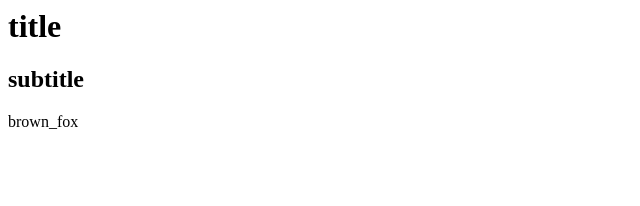
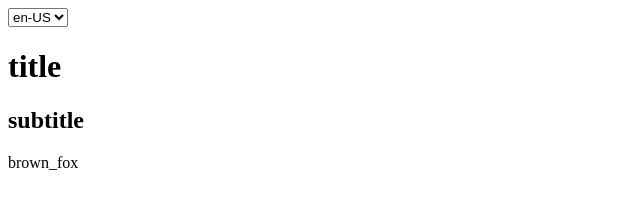
Before and after one commit to Jobava/l20n-test-2, a plain HTML site: page index.html in a window 1280 px wide. Shown: the whole page, without its empty margins (0-640 px from the left). Drawn offline with Linux system fonts and the light colour scheme; no server answers.

Commit message:
added support for inpage locale changing

```diff
--- a/index.html
+++ b/index.html
@@ -2,15 +2,93 @@
 <head>
     <title data-l10n-id="titlebar_title"></title>
 
-    <meta name="defaultLanguage" content="en-US">
-    <meta name="availableLanguages" content="en-US, fr, de, ro">
+    <meta name="defaultLanguage" id="defaultLanguage" content="en-US">
+    <meta name="availableLanguages" id="availableLanguages" content="en-US, fr, de, ro">
     <link rel="localization" href="static/locales/{locale}/index.l20n">
+    <script defer src="http://localhost:8000/pontoon.js"></script>
 </head>
 <body>
+    <select id="select" onchange="set_language(get_selected_language() )">
+    <!--  <option value="value1">Value 1</option>
+          <option value="value2" selected>Value 2</option>
+          <option value="value3">Value 3</option>
+    -->
+    </select>
     <h1 data-l10n-id="title"></h1>
     <h2 data-l10n-id="subtitle"></h2>
     <p data-l10n-id="brown_fox"></p>
     <script src="bower_components/l20n/dist/compat/web/l20n.js"></script>
-    <script defer src="https://pontoon.mozilla.org/pontoon.js"></script>
+    <script defer src="http://localhost:8000/pontoon.js"></script>
+
+    <script>
+
+    //get the default language from the defaultLanguage META tag in HEAD
+    var get_default_language = function () {
+        let langElem = document.getElementById('defaultLanguage');
+        return langElem.getAttribute('content').trim();
+    };
+
+    //set the language for l20n.js to use
+    var set_language = function (language_to_set) {
+        if (is_valid_language(language_to_set)) {
+            document.l10n.requestLanguages([language_to_set]);
+        } else {
+            alert("attempted to set '" + language_to_set +
+              "' which is not a valid language");
+        }
+    };
+
+    //true if the language is in the list as per the availableLanguages
+    //    META tag in HEAD
+    var is_valid_language = function (test_lang) {
+        let list_of_languages = get_list_of_languages();
+        for (let i=0; i<list_of_languages.length; ++i) {
+            if (list_of_languages[i].trim() === test_lang.trim()) {
+                return true;
+            }
+        }
+        return false;
+    };
+
+    // get list of available languages by parsing the availableLanguages
+    //    META tag in HEAD
+    var get_list_of_languages = function () {
+        var list = document.getElementById('availableLanguages').
+          getAttribute('content');
+        list = list.replace(/\s/g, '');
+        return list.split(',');
+    };
+
+    // get the selected language in the select tag with id 'select'
+    var get_selected_language = function () {
+        var index = document.getElementById('select').selectedIndex;
+        return document.getElementById('select').
+            options[index].getAttribute('value');
+    };
+
+    // Adds one option to the select tag, v is the value, t is the text
+    var add_to_select = function (v, t) {
+        var optionElem = document.getElementById('select');
+        var opt = document.createElement("option");
+        opt.setAttribute('value', v);
+        var optText = document.createTextNode(t);
+        opt.appendChild(optText);
+        optionElem.appendChild(opt);
+    };
+
+    //populates the select tag with the id 'select'
+    var populate_select = function () {
+        let list_of_languages = get_list_of_languages();
+        for (let i=0; i<list_of_languages.length; ++i) {
+            add_to_select (list_of_languages[i], list_of_languages[i]);
+        }
+    }();
+
+    var init = function () {
+        let default_language = get_default_language();
+        set_language(default_language);
+        document.getElementById('select').value = default_language;
+    }();
+    </script>
 </body>
 </html>
```
